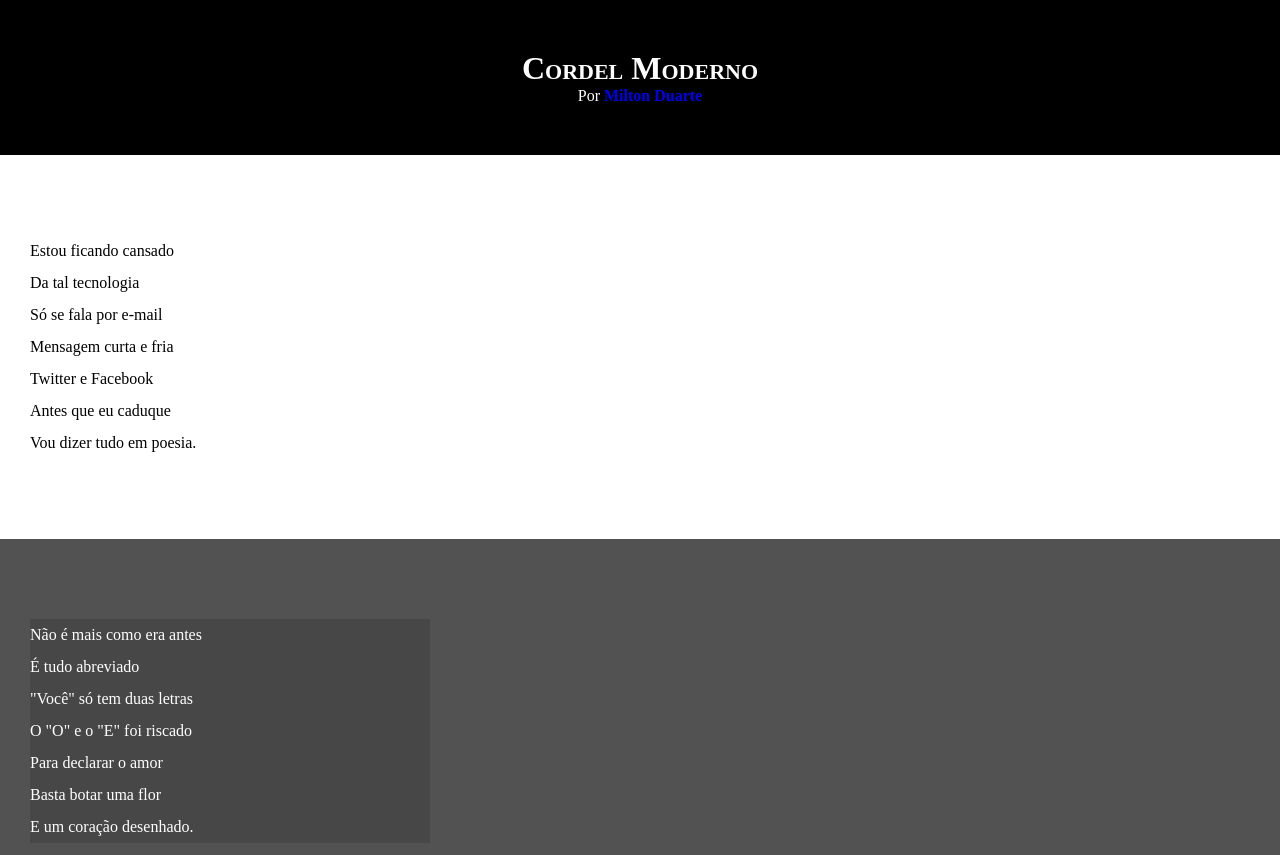
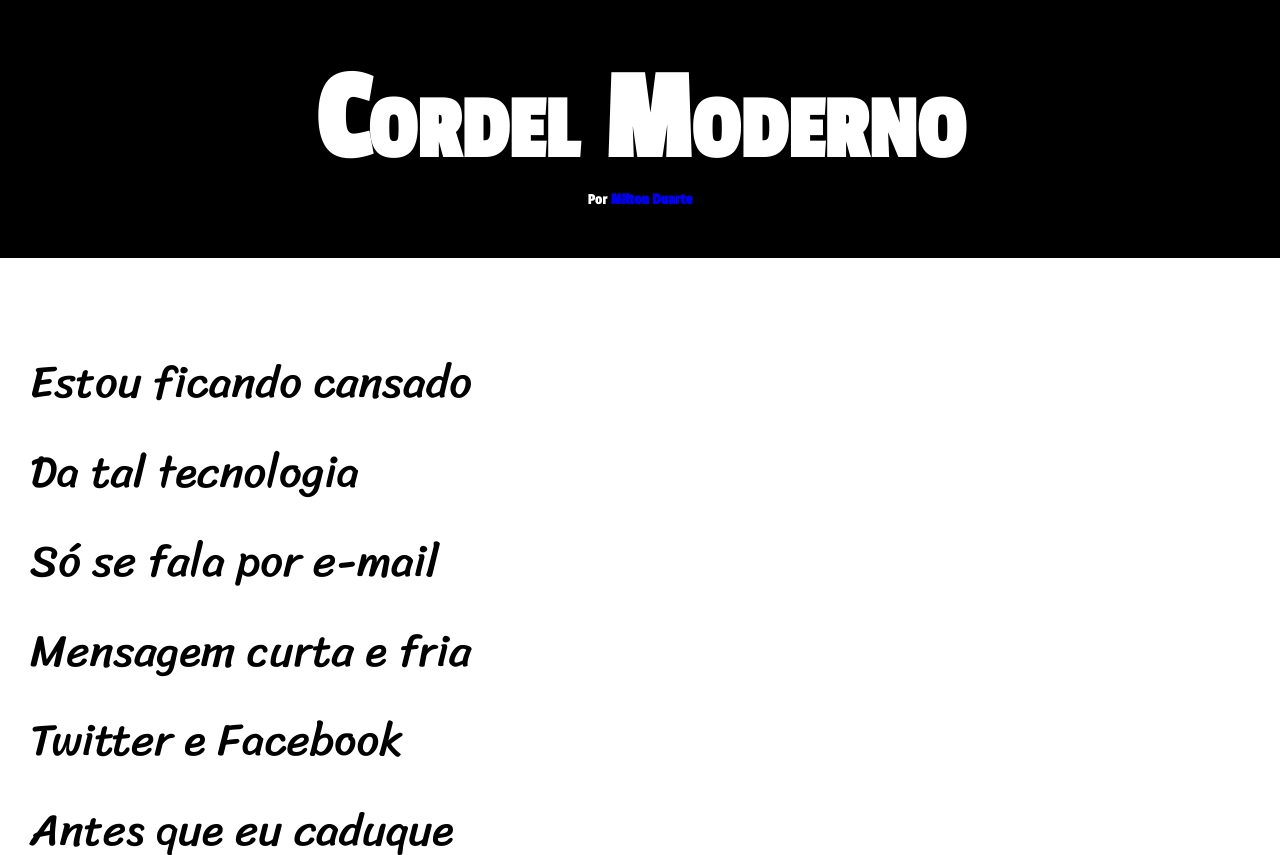
Before and after one commit to FreitasJean/html-css, a plain HTML site: page desafios/desafio 12/index.html in a window 1280 px wide. Shown: the top 855 px of the page. Drawn offline with Linux system fonts and the light colour scheme.

Commit message:
Update style.css

```diff
--- a/desafios/desafio 12/style.css
+++ b/desafios/desafio 12/style.css
@@ -1,23 +1,41 @@
 @charset "UTF-8";
 
+    @import url('https://fonts.googleapis.com/css2?family=Passion+One&display=swap');
+
+    @import url('https://fonts.googleapis.com/css2?family=Sriracha&display=swap');
+
+
+
+:root{
+    --fonte1: Verdana, Geneva, Tahoma, sans-serif;
+    --fonte2: 'Passion One', cursive;
+    --fonte3: 'Sriracha', cursive;
+}
 *{
     margin: 0;
     padding 0;
+
 }
+
+
 
 html, body{
     background-color: darkgrey;
     min-height: 100vh;
+    font-family: var(--fonte1)
 }
 header{
     background-color: black;
     color: white;
     text-align: center;
+    font-family: var(--fonte2);
 }
+
 
 header>h1{
     padding-top: 50px;
     font-variant: small-caps;
+    font-size: 10vw;
 }
 
 header>p{
@@ -42,16 +60,21 @@ section{
     padding-bottom: 10vh;
     line-height: 2em;
     padding-left: 30px;
+    font-family: var(--fonte3);
+    font-size: 3.5vw;
 }
 section.normal {
     background-color: white;
     color: black;
 }
 section.imagem {
+
     background-color: rgba(0, 0, 0, 0.514);
     color: white;
 }
 section.imagem>p{
+    display: inline-block;
+    padding: 10px;
     background-color: rgba(0, 0, 0, 0.137);
     width: 400px;
 }
@@ -60,4 +83,5 @@ footer{
     background-color: black;
     color: white;
     text-align: center;
-padding: 10px;}
+    padding: 10px;
+}
```
